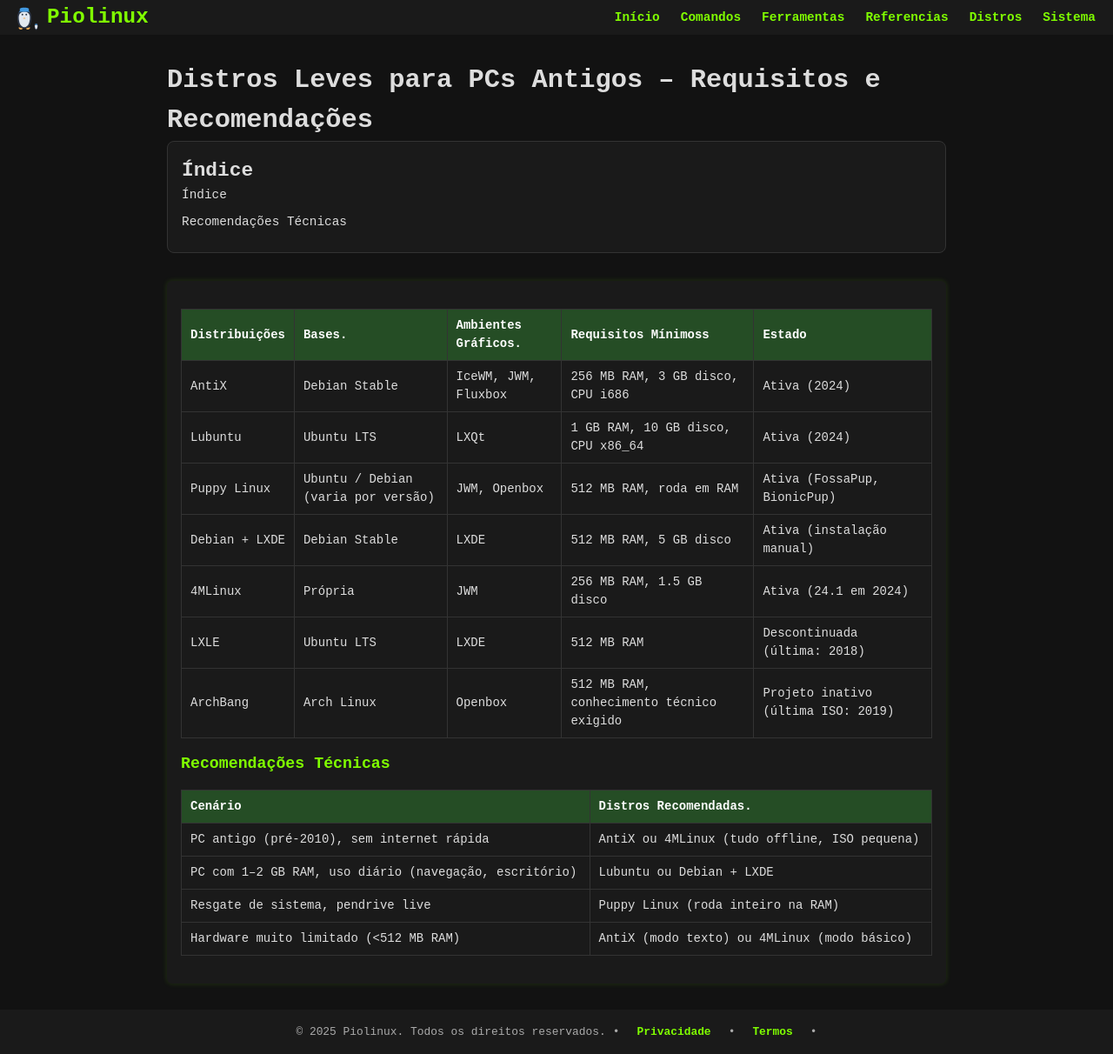
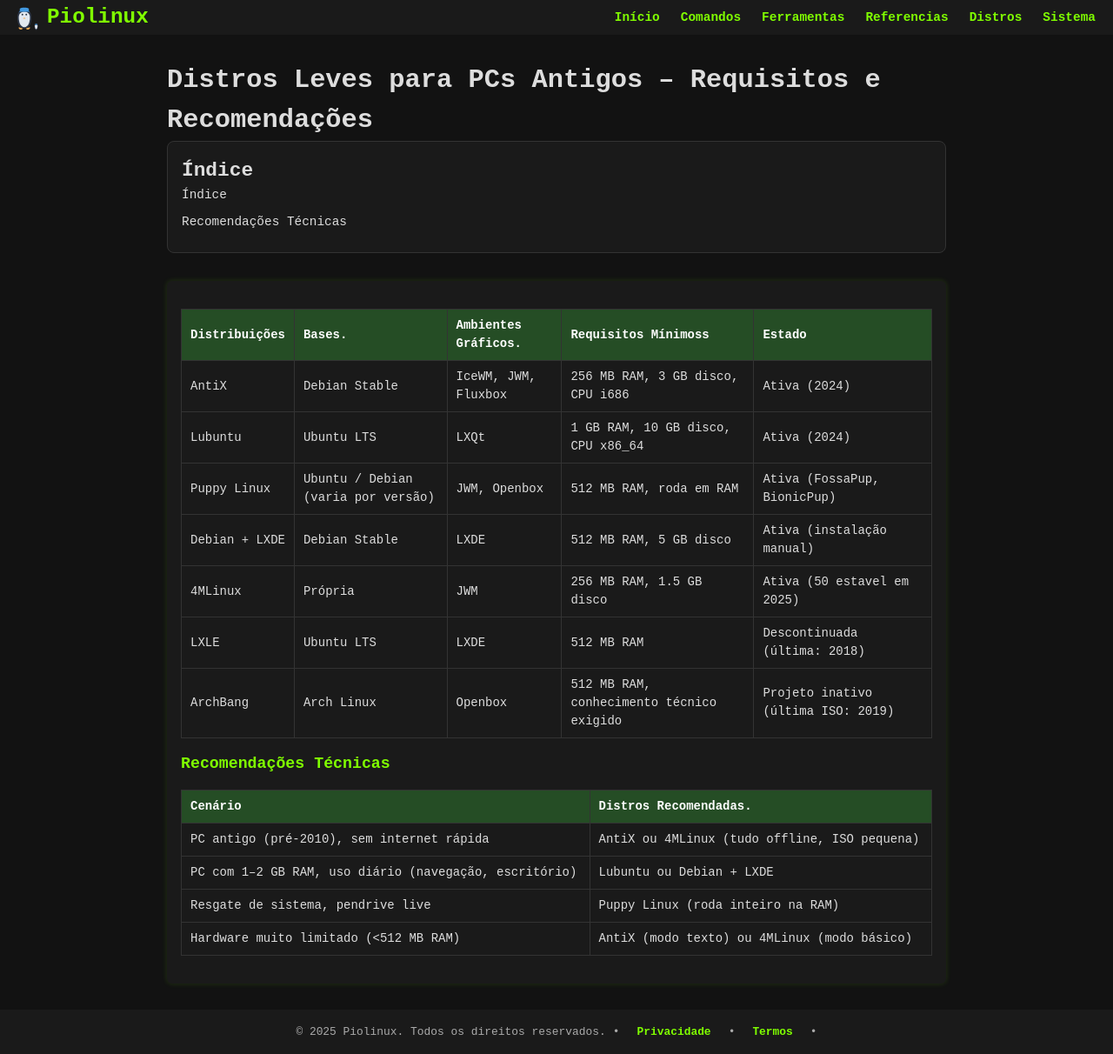
Before and after one commit to Piolinux/piolinux-site, a Jekyll site: the page built from _pages/_referencias/melhores-distros-linux-para-pcs-antigos-e-hardware-modesto.md, in a window 1280 px wide. Shown: the whole page at 87% size. Built offline with Jekyll 4.4.1, drawn with Linux system fonts in a browser that asks for light colours.

Commit message:
Update melhores-distros-linux-para-pcs-antigos-e-hardware-modesto.md

```diff
--- a/_pages/_referencias/melhores-distros-linux-para-pcs-antigos-e-hardware-modesto.md
+++ b/_pages/_referencias/melhores-distros-linux-para-pcs-antigos-e-hardware-modesto.md
@@ -61,7 +61,7 @@ permalink: /referencias/distros-linux-pc-antigo/
       <td data-label="Base">Própria</td>
       <td data-label="Ambiente Gráfico">JWM</td>
       <td data-label="Requisitos Mínimos">256 MB RAM, 1.5 GB disco</td>
-      <td data-label="Estado"> Ativa (24.1 em 2024)</td>
+      <td data-label="Estado"> Ativa (50 estavel em 2025)</td>
     </tr>
     <tr>
       <td data-label="Distribuição">LXLE</td>
```
